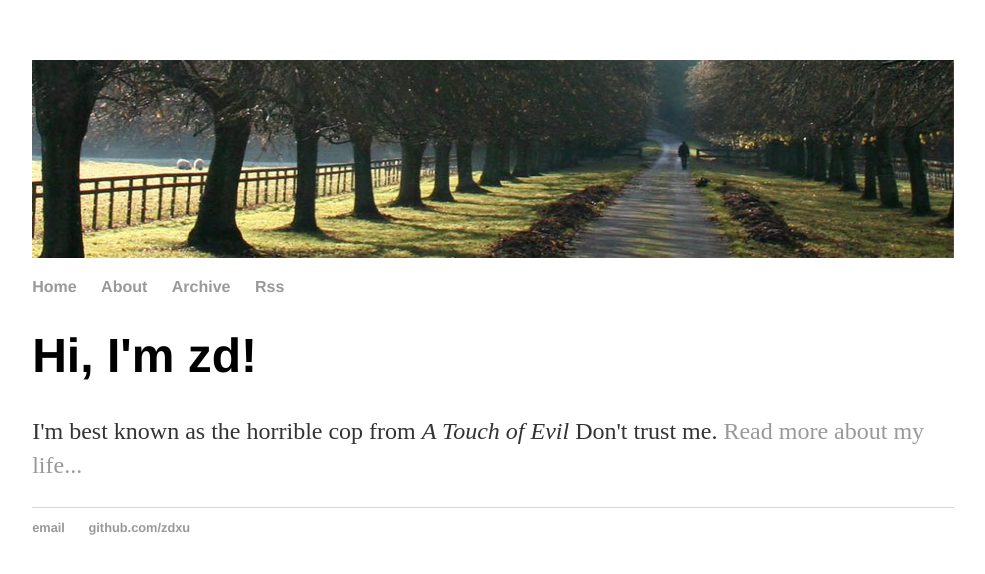
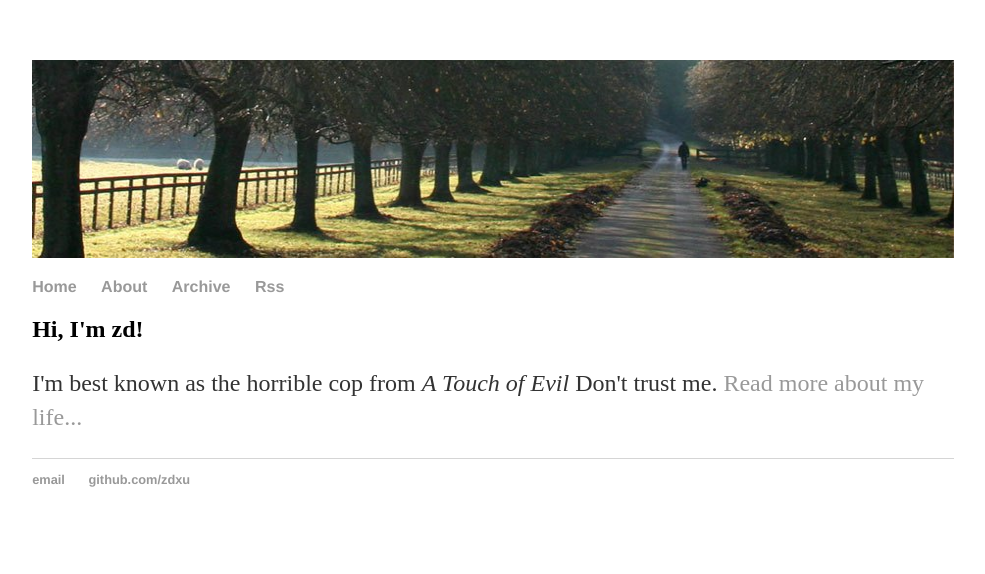
Before and after one commit to zdxu/zdxu.github.io, a Jekyll site: the page built from index.html, in a window 1280 px wide. Shown: the top 574 px of the page, without its empty margins (147-1132 px from the left). Built offline with Jekyll 4.4.1, drawn with Linux system fonts in a browser that asks for light colours.

Commit message:
title modify

```diff
--- a/about.html
+++ b/about.html
@@ -3,6 +3,6 @@ layout: default
 title: about, zdxu's blog
 ---
 <div class="blurb">
-	<h1>About</h1>
+	<h2>About</h2>
 	<p>I'm best known as the horrible cop from <em>A Touch of Evil</em> Don't trust me. <a href="/about">Read more about my life...</a></p>
 </div><!-- /.blurb -->
--- a/index.html
+++ b/index.html
@@ -3,6 +3,6 @@ layout: default
 title: zdxu's blog
 ---
 <div class="blurb">
-	<h1>Hi, I'm zd!</h1>
+	<h2>Hi, I'm zd!</h2>
 	<p>I'm best known as the horrible cop from <em>A Touch of Evil</em> Don't trust me. <a href="/about">Read more about my life...</a></p>
 </div><!-- /.blurb -->
```
